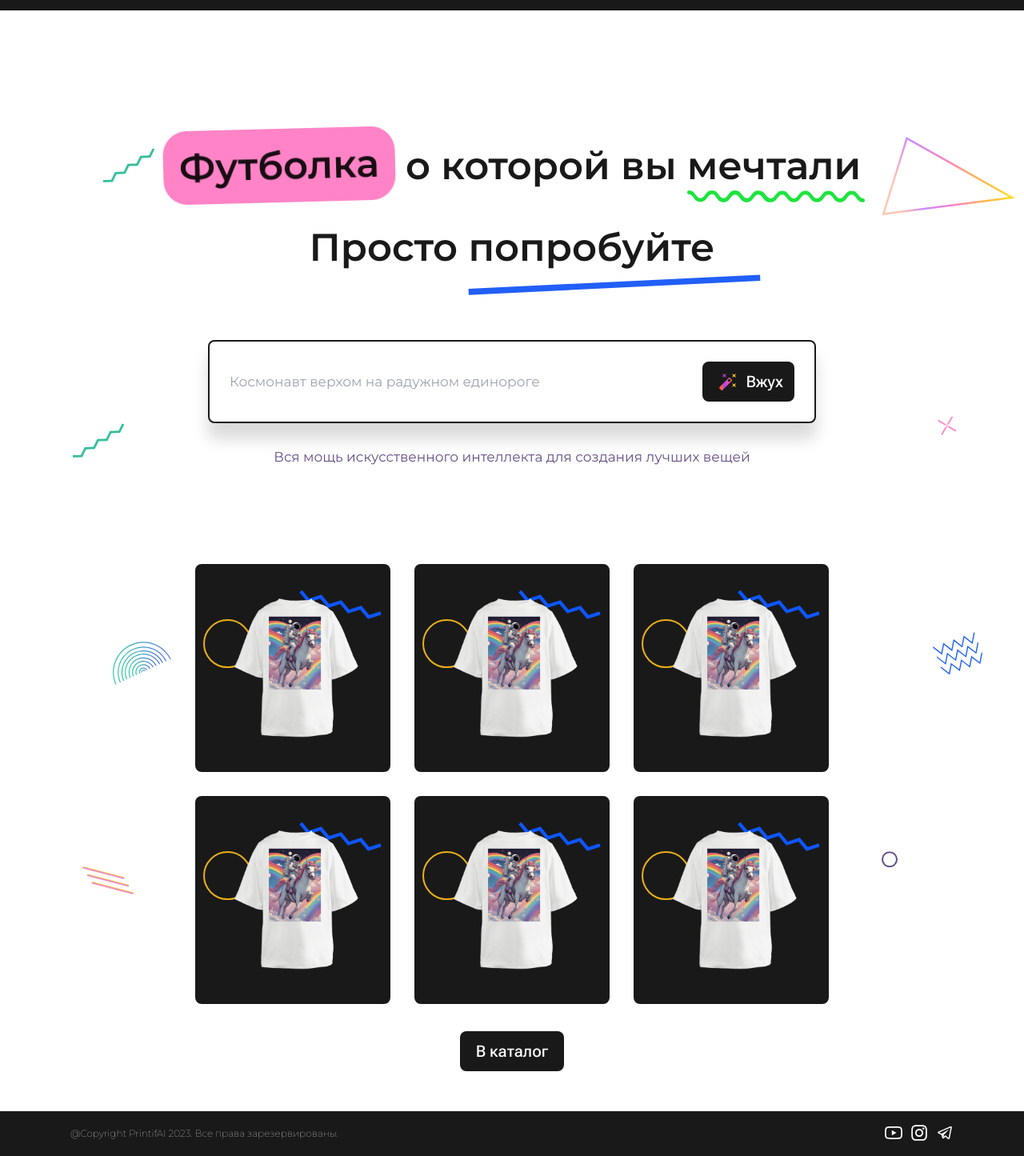
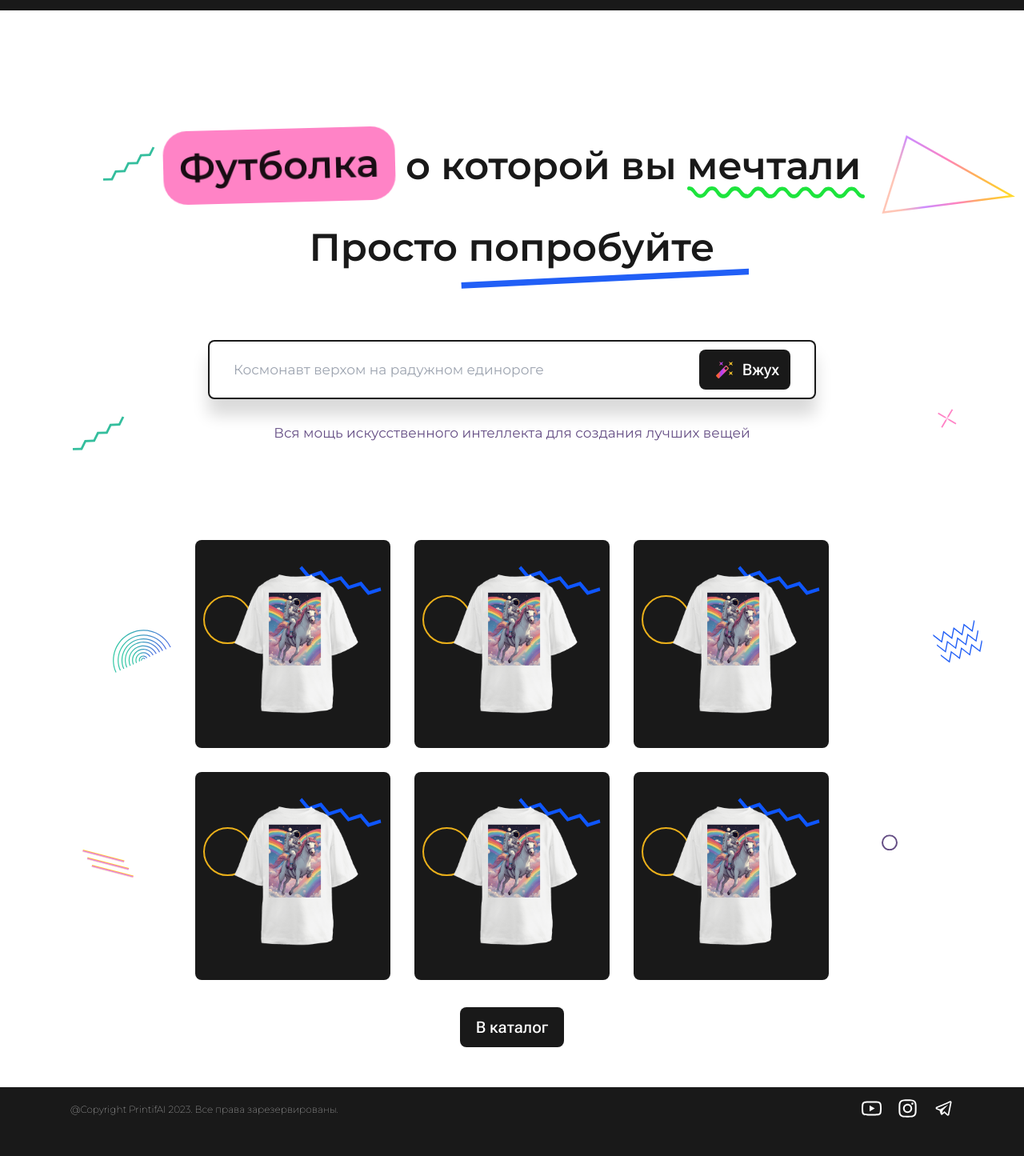
Before and after one commit to PrintifAI/printifai-front, a Next.js app: page / in a window 1280 px wide. Shown: the part 67-1512 px from the top of the page at 80% size. After the commit the page ends 1482 px from the top, so only its background shows below. Built offline with nearby package versions, Linux system fonts and the light colour scheme; a web font is replaced by a local one.

Commit message:
fix: prompter size, footer gap, underline adaptive

```diff
--- a/app/components/Footer/Footer.module.css
+++ b/app/components/Footer/Footer.module.css
@@ -21,8 +21,8 @@
 .icons {
     display: flex;
     align-items: center;
-    gap: 10px;
-    font-size: 22px;
+    gap: 20px;
+    font-size: 25px;
 }
 
 .icon:hover  {
--- a/app/components/MainText/MainText.module.css
+++ b/app/components/MainText/MainText.module.css
@@ -28,9 +28,12 @@
 
 .underline1:after {
     display: block;
-    content: url("/figures/underline1.svg");
+    background: url("/figures/underline1.svg") no-repeat;
+    width: 5em;
+    height: 1em;
     position: absolute;
-    top: 0.6em;
+    top: 1.3em;
+    content: "";
 }
 
 .underline2 {
@@ -40,7 +43,11 @@
 
 .underline2:after {
     display: block;
-    content: url("/figures/underline2.svg");
+    background: url("/figures/underline2.svg") no-repeat;
+    width: 7.5em;
+    height: 1em;
     position: absolute;
-    top: 0.9em;
+    top: 1.3em;
+    content: "";
+    left: -0.2em;
 }
--- a/app/components/Prompter/Prompter.module.css
+++ b/app/components/Prompter/Prompter.module.css
@@ -22,9 +22,9 @@
     align-items: center;
     gap: 72px;
     border: 2px solid;
-    padding: 25px;
+    padding: 10px 30px;
     border-radius: 8px;
     width: 760px;
-    box-shadow:0px 20px 20px 0 rgba(0,0,0,0.15);
+    box-shadow: 0px 20px 20px 0 rgba(0,0,0,0.15);
     background-color: #FFF;
 }
```
